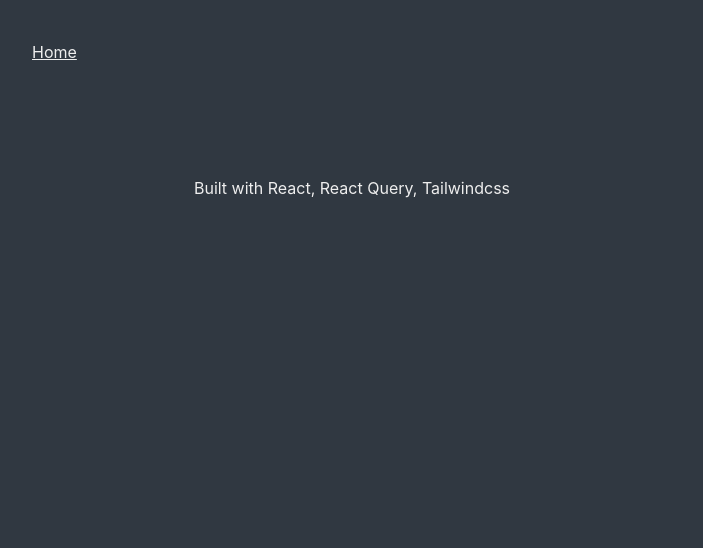
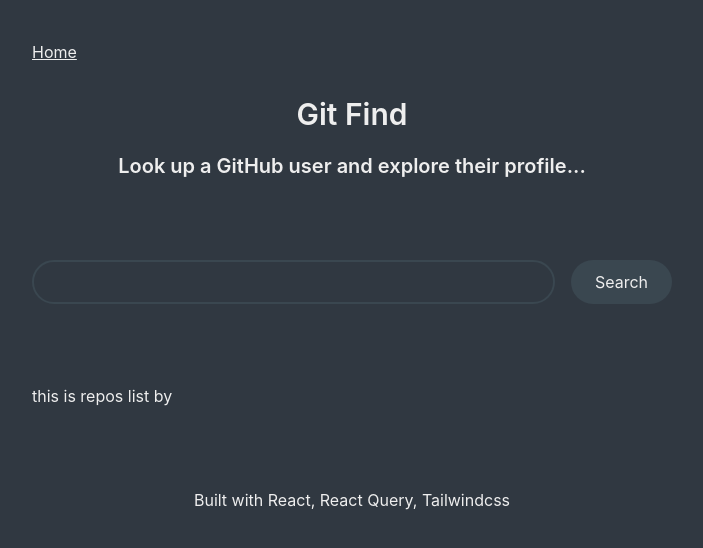
Before and after one commit to resherra/GitFind, a React (Vite) app: page /PR in a window 1280 px wide. Shown: the top 548 px of the page, without its empty margins (288-991 px from the left). Built offline with nearby package versions, Linux system fonts and the light colour scheme.

Commit message:
new pattern

```diff
--- a/src/App.jsx
+++ b/src/App.jsx
@@ -15,7 +15,7 @@ function App() {
         </Link>
       )}
       <Routes>
-        <Route path="/" element={<Home />} />
+        <Route path="/*" element={<Home />} />
         <Route path="/:username/:reponame/*" element={<SingleRepo />} />
       </Routes>
       <div className="text-center pt-20 pb-4">Built with React, React Query, Tailwindcss</div>
--- a/src/components/LoadButton.jsx
+++ b/src/components/LoadButton.jsx
@@ -1,6 +1,6 @@
 export default function LoadButton({ query }) {
   return (
-    <button onClick={() => query.fetchNextPage()} disabled={query.isFetchingNextPage && !query.hasNextPage} className="bg-secColor min-w-28 max-w-fit px-3 py-2 rounded-xl">
+    <button onClick={() => query.fetchNextPage()} disabled={query.isFetchingNextPage && !query.hasNextPage} className="bg-secColor disabled:text-white/50 disabled:bg-textColor/5 min-w-28 max-w-fit px-3 py-2 rounded-xl">
       {query.isFetchingNextPage ? "Loading..." : "Load more"}
     </button>
   )
--- a/src/components/Pagination.jsx
+++ b/src/components/Pagination.jsx
@@ -7,12 +7,12 @@ export default function Pagination({ page, setPage, empty, setEmpty }) {
           setPage((prev) => prev - 1)
           setEmpty(false)
         }}
-        className=" bg-secColor disabled:bg-textColor/5 w-28 px-3 py-2 rounded-xl"
+        className=" bg-secColor disabled:text-white/50 disabled:bg-textColor/5 w-28 px-3 py-2 rounded-xl"
       >
         Previous
       </button>
       <div className="bg-secColor w-fit px-3 py-2 rounded-xl">{page}</div>
-      <button disabled={empty} onClick={() => setPage((prev) => prev + 1)} className="bg-secColor disabled:bg-textColor/5 w-28 px-3 py-2 rounded-xl">
+      <button disabled={empty} onClick={() => setPage((prev) => prev + 1)} className="bg-secColor disabled:bg-textColor/5 disabled:text-white/50  w-28 px-3 py-2 rounded-xl">
         Next
       </button>
     </div>
--- a/src/pages/Home.jsx
+++ b/src/pages/Home.jsx
@@ -6,9 +6,12 @@ import RepoCard from "../components/RepoCard"
 import User from "../components/User"
 import { useEffect } from "react"
 import Pagination from "../components/Pagination"
-
+import { Routes, Route } from "react-router-dom"
+import Repos from "./Repos"
+import { useNavigate } from "react-router-dom"
 export default function Home() {
   //search value
+  const navigate = useNavigate()
   const [user, setUser] = useState("")
   const [page, setPage] = useState(1)
   const [sent, setSent] = useState(false)
@@ -28,10 +31,11 @@ export default function Home() {
   //query
   const reposQuery = useQuery(["user", user, "repos", { page }], () => fetchRepos(user, page), {
     enabled: sent || page !== 1,
+    keepPreviousData: true,
   })
 
   useEffect(() => {
-    async function waiting() {
+    async function prefetchNext() {
       await queryClient.prefetchQuery(["user", user, "repos", { page: page + 1 }], () => fetchRepos(user, page + 1))
       const nextPage = await queryClient.getQueryData(["user", user, "repos", { page: page + 1 }], { exact: true })
       if (nextPage.length === 0) {
@@ -39,7 +43,7 @@ export default function Home() {
       }
     }
 
-    waiting()
+    prefetchNext()
   }, [page, queryClient])
 
   //body
@@ -57,6 +61,7 @@ export default function Home() {
               setSent(true)
               await reposQuery.refetch()
               setSent(false)
+              navigate(`/${user}`)
             }}
             className="flex flex-row justify-between"
           >
@@ -67,8 +72,12 @@ export default function Home() {
           </form>
         </div>
 
+        <Routes>
+          <Route path="/:username" element={<Repos user={user} />} />
+        </Routes>
+
         {/* repos */}
-        {reposQuery.fetchStatus === "idle" && reposQuery.isLoading ? null : reposQuery.isLoading ? (
+        {/* {reposQuery.fetchStatus === "idle" && reposQuery.isLoading ? null : reposQuery.isLoading ? (
           "loading..."
         ) : (
           <div className="flex gap-36">
@@ -87,7 +96,7 @@ export default function Home() {
               }
             </ul>
           </div>
-        )}
+        )} */}
 
         {/* pagination */}
         {reposQuery.data ? <Pagination page={page} setPage={setPage} empty={empty} setEmpty={setEmpty} /> : null}
--- /dev/null
+++ b/src/pages/Repos.jsx
@@ -0,0 +1,27 @@
+export default function Repos({ user }) {
+  return (
+    <>
+      {/* {reposQuery.fetchStatus === "idle" && reposQuery.isLoading ? null : reposQuery.isLoading ? (
+        "loading..."
+      ) : (
+        <div className="flex gap-36">
+          <User username={reposQuery.data[1]?.owner.login} userAvatar={reposQuery.data[1]?.owner.avatar_url} />
+          <ul className="w-full">
+            {
+              <li>
+                <div className="flex flex-col gap-8">
+                  {reposQuery.data.map((repo) => (
+                    <Link key={repo.node_id} to={`/${repo.owner.login}/${repo.name}`}>
+                      <RepoCard reponame={repo.name} />
+                    </Link>
+                  ))}{" "}
+                </div>
+              </li>
+            }
+          </ul>
+        </div>
+      )} */}
+      <h2>this is repos list by {user}</h2>
+    </>
+  )
+}
```
